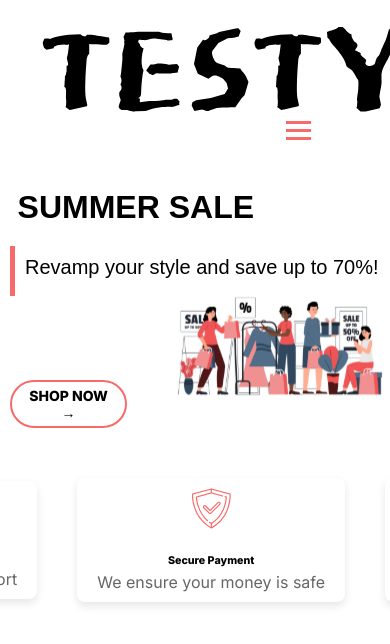
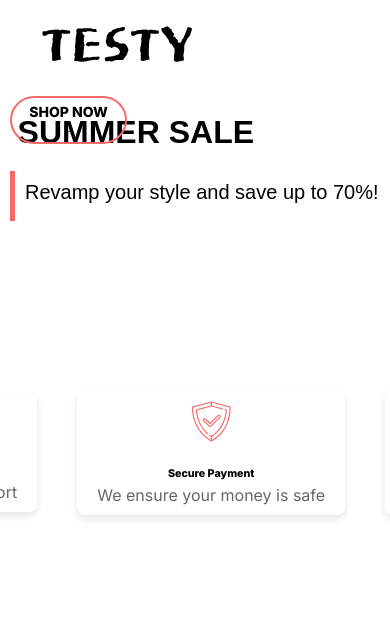
Before and after one commit to KanOnni/Testy, a React (Vite) app in the folder Frontend/: page / in a window 390 px wide. Shown: the top 644 px of the page. Built offline with nearby package versions, Linux system fonts and the light colour scheme; a web font is replaced by a local one.

Commit message:
Css Fix 2

```diff
--- a/Frontend/src/App.css
+++ b/Frontend/src/App.css
@@ -281,6 +281,15 @@
 }
 
 @media (max-width: 768px) {
+
+    .btn {
+        bottom: 700px;
+    }
+
+    .icon-row {
+        display: flex;
+        margin-top: 200px;
+    }
     .topnav {
         display: none;
     }
@@ -293,6 +302,9 @@
         display: none;
     }
 
+    .SaleImg img {
+        display: none;
+    }
     .search-container {
         display: flex;
         justify-content: flex-end;
@@ -315,6 +327,13 @@
     .cart-btn {
         margin-top: 5px;
         margin-right: 17px;
+    }
+}
+
+@media (max-width: 425px) {
+    .logo {
+        width: 150px;
+        height: auto;
     }
 }
 
--- a/Frontend/src/Pages/Home.css
+++ b/Frontend/src/Pages/Home.css
@@ -256,7 +256,7 @@
  flex-direction :column ;
  align-items:center ;
  margin-left: 160px;
- margin-top: 20px
+ margin-top: 20px;
  }
 
  section img {
--- a/Frontend/src/components/Header.jsx
+++ b/Frontend/src/components/Header.jsx
@@ -19,29 +19,12 @@ const Header = () => {
         <header>
             <nav>
                 <img src={LogoSvg} alt="Testy logo" className="logo" />
-                <div className={`hamburger-menu ${isMenuOpen ? 'open' : ''}`} onClick={toggleMenu}>
-                    <div className="hamburger-icon">
-                        <span></span>
-                        <span></span>
-                        <span></span>
-                    </div>
-                </div>
                 <ul className={`nav-links ${isMenuOpen ? 'hidden' : ''}`}>
                     <li><Link to="/">Man</Link></li>
                     <li><Link to="/woman">Woman</Link></li>
                     <li><Link to="/children">Children</Link></li>
                 </ul>
-                <div className={`menu ${isMenuOpen ? 'open' : ''}`}>
-                    <div className="menu-header">
-                        <button className="close-button" onClick={toggleMenu}>X</button>
-                    </div>
-                    <ul>
-                        <li><a href="/clothes" onClick={() => handleMenuItemClick('Clothes')}>Clothes</a></li>
-                        <li><a href="/shoes" onClick={() => handleMenuItemClick('Shoes')}>Shoes</a></li>
-                        <li><a href="/accessories" onClick={() => handleMenuItemClick('Accessories')}>Accessories</a></li>
-                        <li><a href="/sale" onClick={() => handleMenuItemClick('Sale')}>Sale</a></li>
-                    </ul>
-                </div>
+
             </nav>
         </header>
     );
--- a/Frontend/src/components/header.css
+++ b/Frontend/src/components/header.css
@@ -31,7 +31,6 @@ nav{
 .hamburger-menu {
     cursor: pointer;
     float: right;
-
 }
 
 .hamburger-icon span {
@@ -41,6 +40,7 @@ nav{
     margin: 5px 0;
     background-color: #F66B6A; /* Updated color for spans */
     transition: 0.4s;
+    margin-left: 100px;
 }
 
 /* Hamburger Menu Styling */
@@ -123,3 +123,9 @@ nav{
         display: block;
     }
 }
+
+@media (max-width: 425px) {
+    .hamburger-icon span {
+        margin-left: 50px
+    }
+}
```
